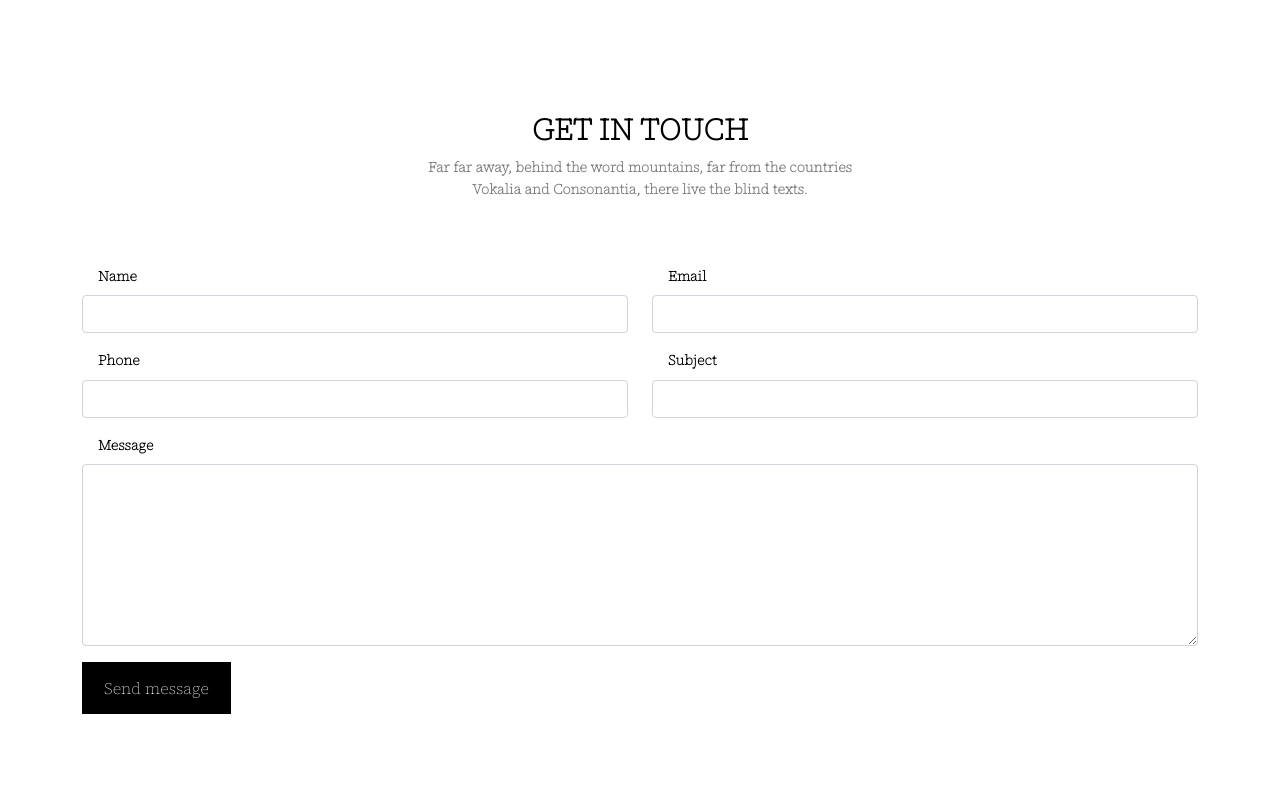
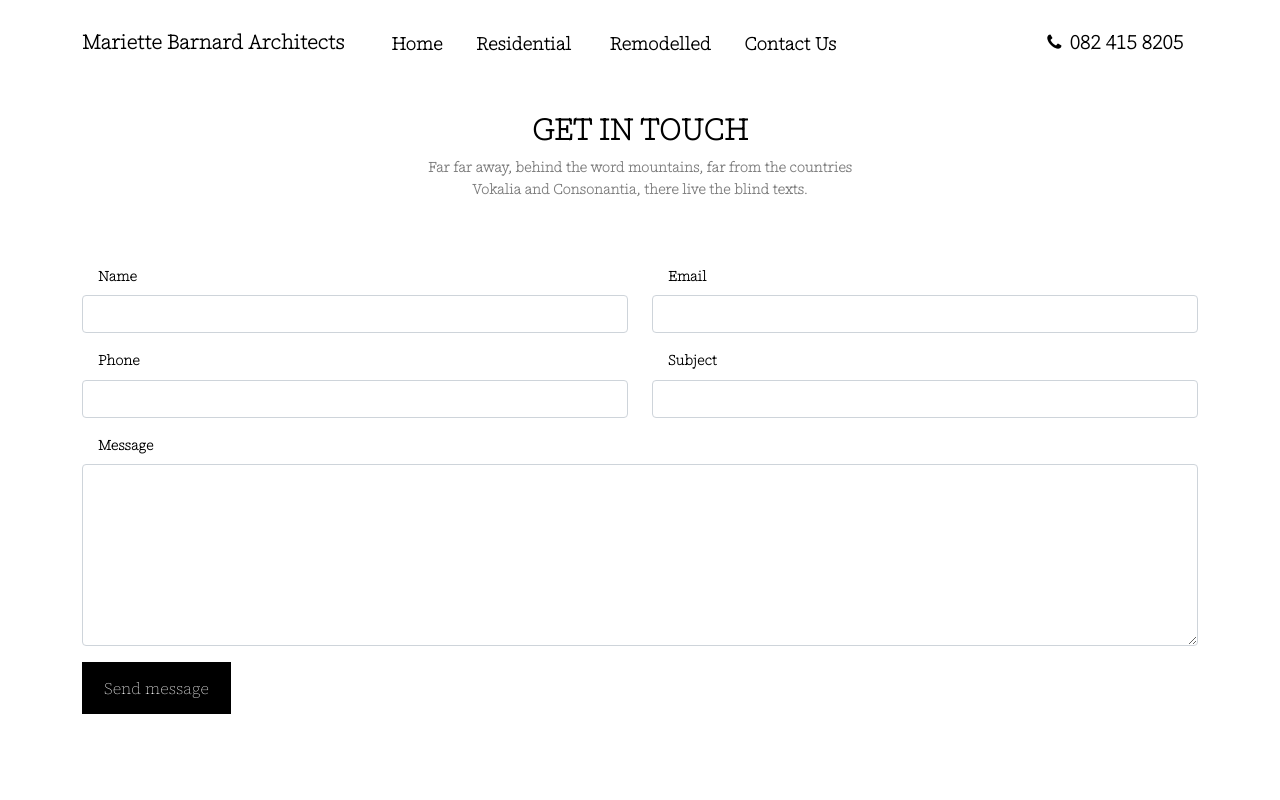
Before and after one commit to ft8coza/mbarc, a plain HTML site: page contact.html in a window 1280 px wide. Shown: the top 800 px of the page. Drawn offline with Linux system fonts and the light colour scheme; files whose address does not match are found by name.

Commit message:
Navbar - copied the home navbar to other 3 main pages

```diff
--- a/contact.html
+++ b/contact.html
@@ -69,38 +69,40 @@
       <div class="site-mobile-menu-body"></div>
     </div>
 
-    <nav class="site-nav" style="background-color: var(--bs-secondary)">
+    <nav class="site-nav">
       <div class="container">
         <div class="site-navigation">
-          <a href="index.html" class="logo m-0 float-start"
-            >Mariette Barnard Architects
+          <a
+            href="index.html"
+            class="logo m-0 float-start"
+            style="font-size: 20px;color: black;"
+            ><strong>Mariette Barnard Architects</strong>
+            <!--<span class="text-primary">.</span>-->
           </a>
 
           <ul
             class="js-clone-nav d-none d-lg-inline-block text-start site-menu float-start"
           >
-            <li><a href="index.html">Home</a></li>
+            <li class="active">
+              <a href="index.html" style="color: black;">Home</a>
+            </li>
 
             <li class="has-children">
-              <a href="projectsRes.html">Residential</a>
+              <a href="projectsRes.html" style="color: black;">Residential</a>
               <ul class="dropdown">
                 <li><a href="project-10418.html">Erf10418</a></li>
                 <li><a href="project-10418.html">Erf10440</a></li>
                 <li><a href="project-10418.html">Lake View Terrace</a></li>
-                <!--<li class="has-children">
-								<a href="#">Dropdown</a>
-								<ul class="dropdown">
-									<li><a href="#">Sub Menu One</a></li>
-									<li><a href="#">Sub Menu Two</a></li>
-									<li><a href="#">Sub Menu Three</a></li>
-								</ul>
-							</li>-->
               </ul>
             </li>
-            <li><a href="projectsReMod.html">Remodelled</a></li>
+            <li>
+              <a href="projectsReMod.html" style="color: black;">Remodelled</a>
+            </li>
             <!--<li><a href="services.html">Services</a></li>
 					<li><a href="about.html">About</a></li>-->
-            <li class="active"><a href="#">Contact Us</a></li>
+            <li>
+              <a href="contact.html" style="color: black;">Contact Us</a>
+            </li>
           </ul>
 
           <a
@@ -108,6 +110,7 @@
             class="burger ml-auto float-end site-menu-toggle light js-menu-toggle d-inline-block d-lg-none"
             data-toggle="collapse"
             data-target="#main-navbar"
+            style="color: black;"
           >
             <span></span>
           </a>
@@ -116,8 +119,10 @@
               <a
                 href="tel:+27824158205"
                 class="d-flex align-items-center text-white h2 fw-bold"
-                ><span class="icon-phone me-2"></span>
-                <span>082 415 8205</span></a
+                ><span class="icon-phone me-2" style="color: black;"></span>
+                <span style="font-size: 20px; color: black;"
+                  >082 415 8205</span
+                ></a
               >
             </li>
           </ul>
```
Also changed, not shown: index.html (+0 -8 lines), projectsReMod.html (+21 -16 lines), projectsRes.html (+23 -24 lines).
